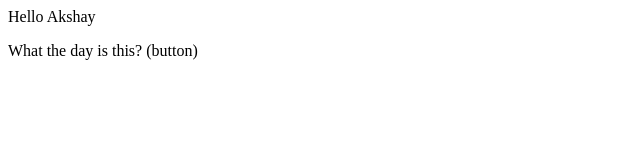
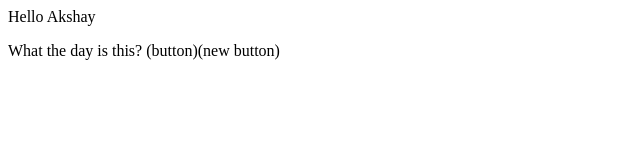
Before and after one commit to akshaykurane2847/localdemo, a plain HTML site: page index.html in a window 1280 px wide. Shown: the full height of the page, 0-640 px from the left. Drawn offline with Linux system fonts and the light colour scheme.

Commit message:
New button is aaded

```diff
--- a/index.html
+++ b/index.html
@@ -1,2 +1,2 @@
 <p>Hello Akshay</p>
-<p>What the day is this? (button)</p>
+<p>What the day is this? (button)(new button)</p>
```
